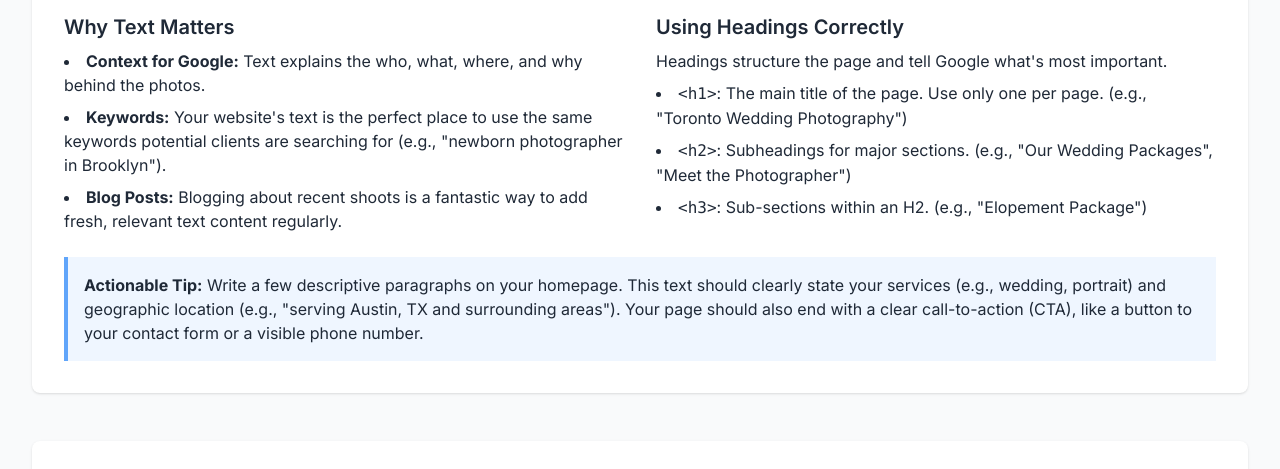
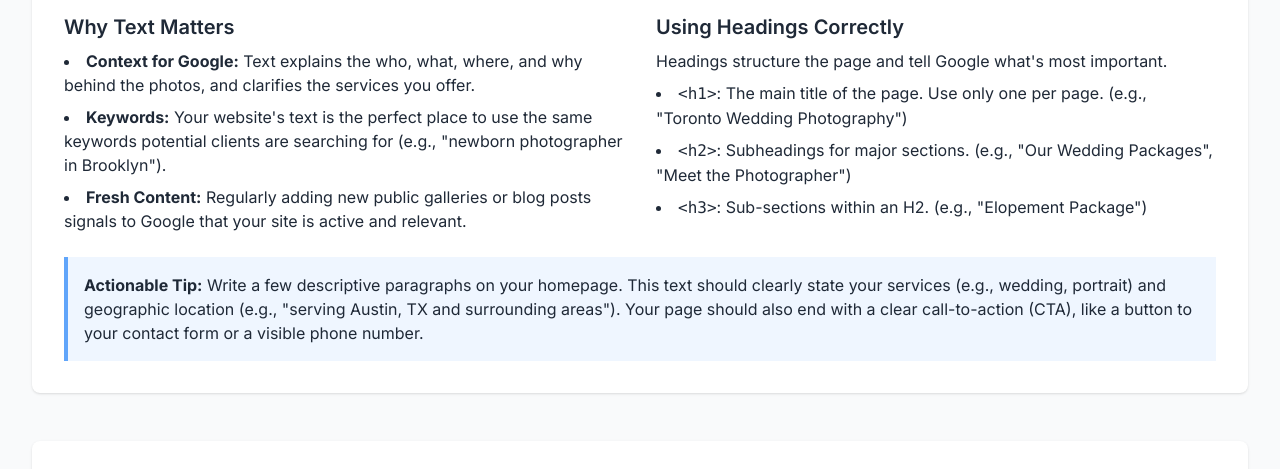
Before and after one commit to axel410/seo-tips, a plain HTML site: page index.html in a window 1280 px wide. Shown: the part 331-800 px from the top of the page. Drawn offline with nearby package versions, Linux system fonts and the light colour scheme.

Commit message:
Update index.html

```diff
--- a/index.html
+++ b/index.html
@@ -100,9 +100,9 @@
                     <div>
                         <h3 class="text-xl font-semibold mb-2">Why Text Matters</h3>
                         <ul class="list-disc list-inside space-y-2">
-                            <li><strong>Context for Google:</strong> Text explains the who, what, where, and why behind the photos.</li>
+                            <li><strong>Context for Google:</strong> Text explains the who, what, where, and why behind the photos, and clarifies the services you offer.</li>
                             <li><strong>Keywords:</strong> Your website's text is the perfect place to use the same keywords potential clients are searching for (e.g., "newborn photographer in Brooklyn").</li>
-                            <li><strong>Blog Posts:</strong> Blogging about recent shoots is a fantastic way to add fresh, relevant text content regularly.</li>
+                            <li><strong>Fresh Content:</strong> Regularly adding new public galleries or blog posts signals to Google that your site is active and relevant.</li>
                         </ul>
                     </div>
                     <div>
@@ -184,7 +184,7 @@
 
                 <div class="mt-8 p-4 bg-blue-50 border-l-4 border-blue-400">
                     <p class="font-bold">Actionable Tip: Make optimization a breeze!</p>
-                    <p class="mt-2">In your Zenfolio account, you can navigate to the SEO Tools section to bulk edit titles and descriptions for all your pages in one place. This makes it quick and easy to apply what you've learned to your entire site.</p>
+                    <p class="mt-2">In your NextZen Zenfolio account, you can navigate to the SEO Tools section to bulk edit titles and descriptions for all your pages in one place. This makes it quick and easy to apply what you've learned to your entire site.</p>
                      <img src="https://raw.githubusercontent.com/axel410/seo-tips/refs/heads/main/seo-tools-example.png" alt="Zenfolio SEO Tools Example" class="mt-4 rounded-lg shadow-md border" onerror="this.style.display='none'">
                 </div>
             </section>
```
